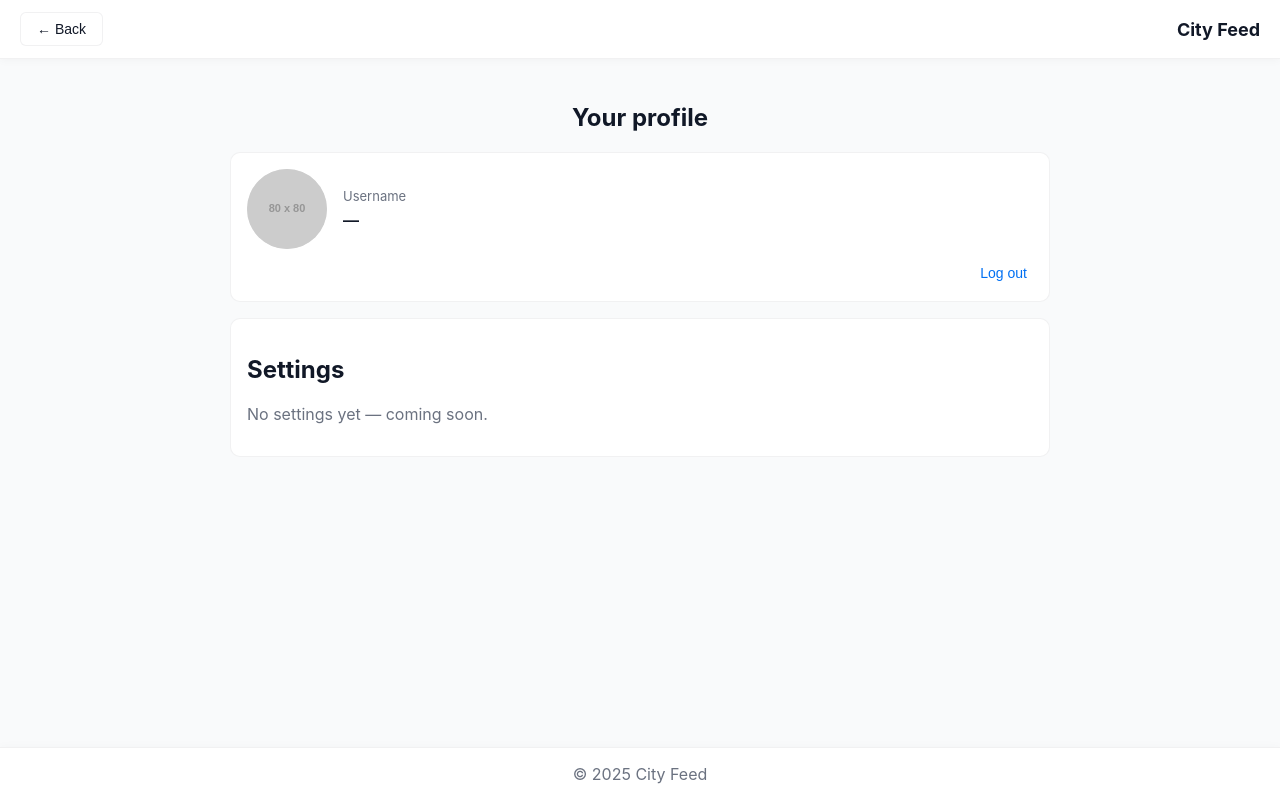
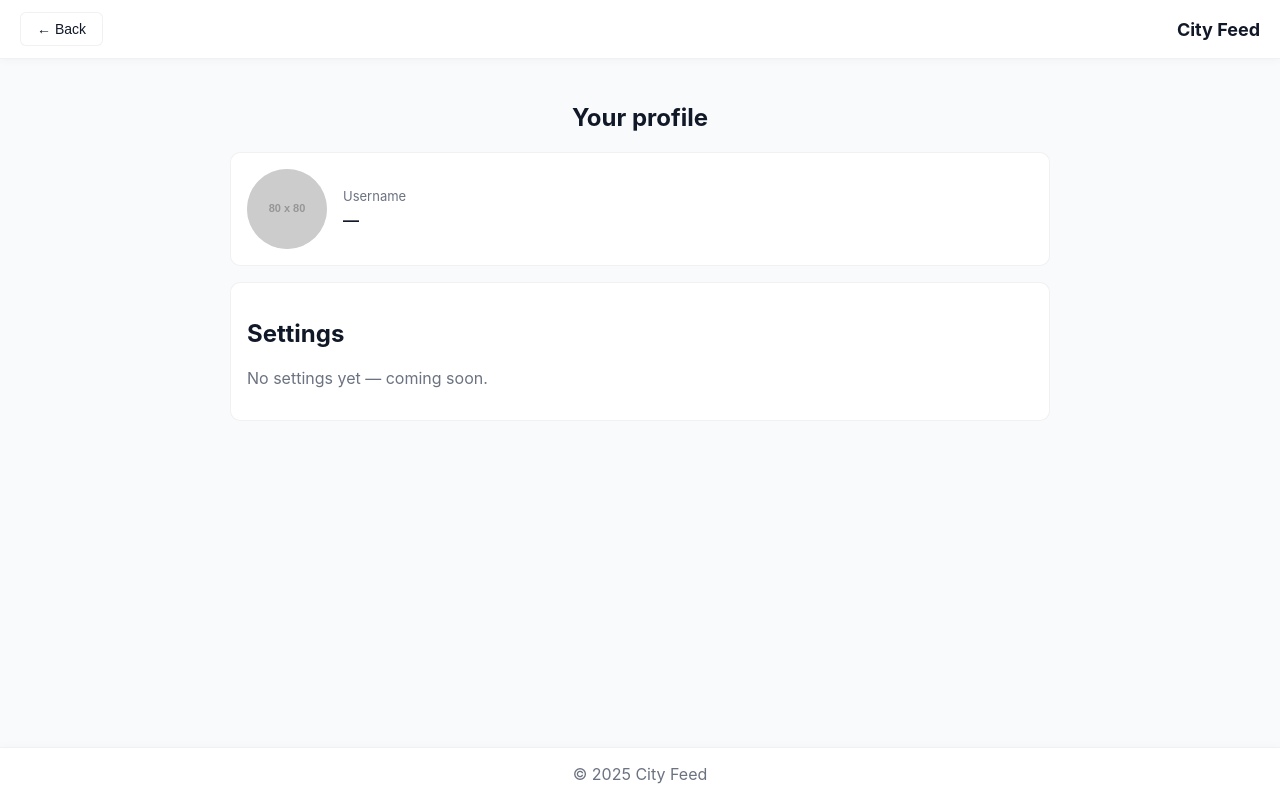
Before and after one commit to agrullon95/city-feed-app, a Next.js app in the folder frontend/web/: page /profile in a window 1280 px wide. Built offline with nearby package versions, Linux system fonts and the light colour scheme; no server answers.

Commit message:
feat: remove logout functionality from profile page; streamline user interface

```diff
--- a/frontend/web/pages/profile.js
+++ b/frontend/web/pages/profile.js
@@ -4,7 +4,7 @@ import ui from '../styles/ui.module.css';
 import styles from '../styles/Profile.module.css';
 
 const ProfilePage = () => {
-  const { user, logout } = useAuth();
+  const { user } = useAuth();
 
   return (
     <div className={styles.container}>
@@ -17,10 +17,6 @@ const ProfilePage = () => {
             <div className={styles.username}>{user?.username || '—'}</div>
           </div>
         </div>
-
-        <div className={styles.actions}>
-          <button className={ui.btnText} onClick={logout}>Log out</button>
-        </div>
       </div>
 
       <section className={styles.card}>
```
